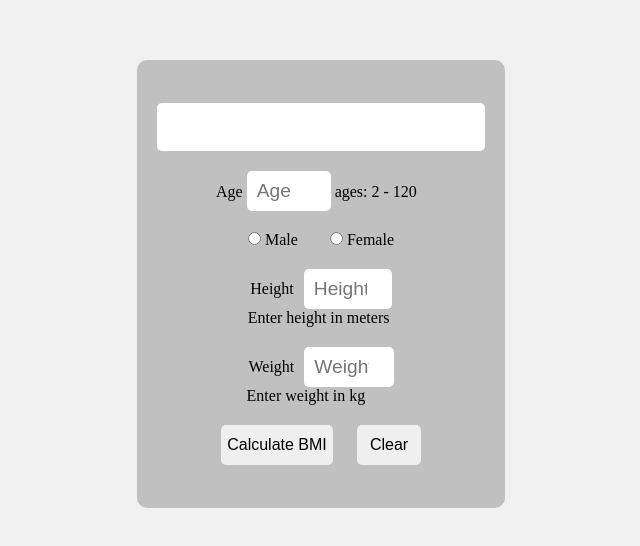
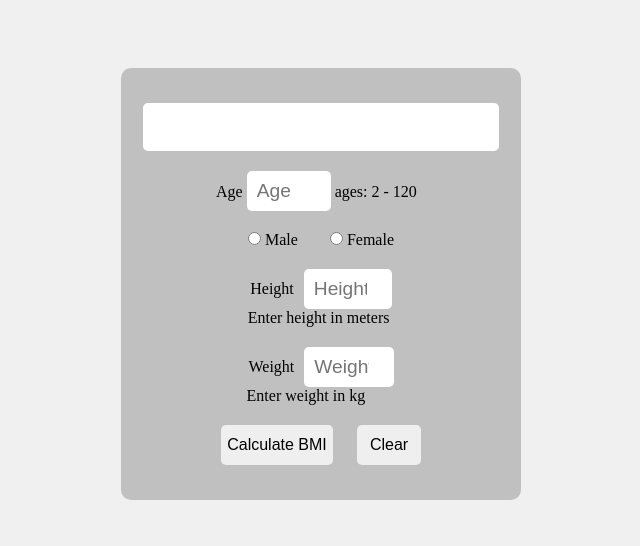
Before and after one commit to Youngdylan360/The-BMI-calculator-app, a plain HTML site: page index.html in a window 1280 px wide. Shown: the part 116-662 px from the top of the page, without its empty margins (319-959 px from the left). Drawn offline with Linux system fonts and the light colour scheme.

Commit message:
Refactor BMI calculator styles for better layout
Updated the dimensions of the bmi-inputs class and adjusted the overall layout of the BMI calculator.

```diff
--- a/BMI.css
+++ b/BMI.css
@@ -16,8 +16,8 @@
 }
 
 .bmi-inputs {
-    width: 23rem;
-    height: 28rem;
+    width: 25rem;
+    height: 27rem;
     background-color: #c0c0c0;
     display: flex;
     flex-direction: column;
```
